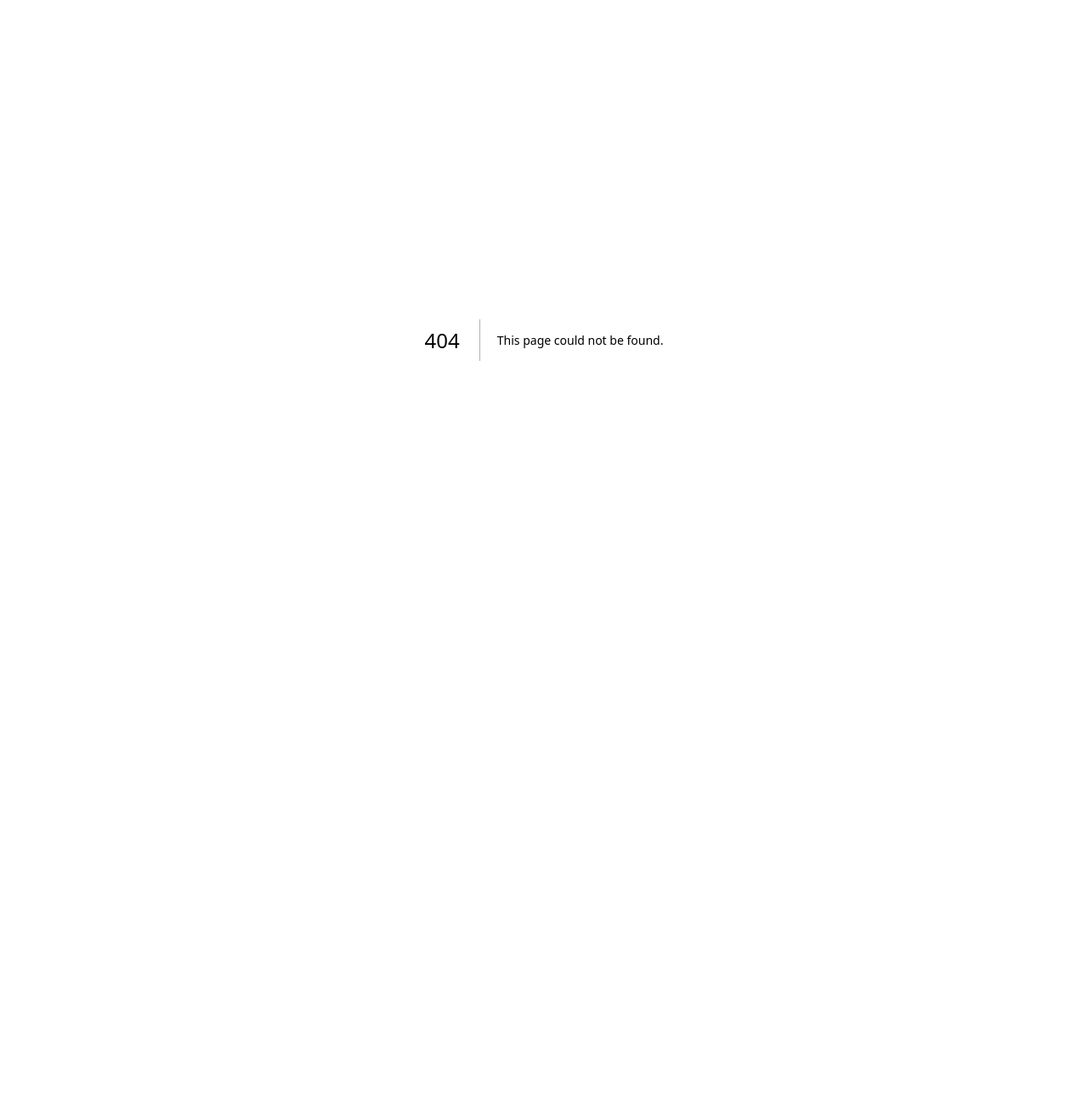
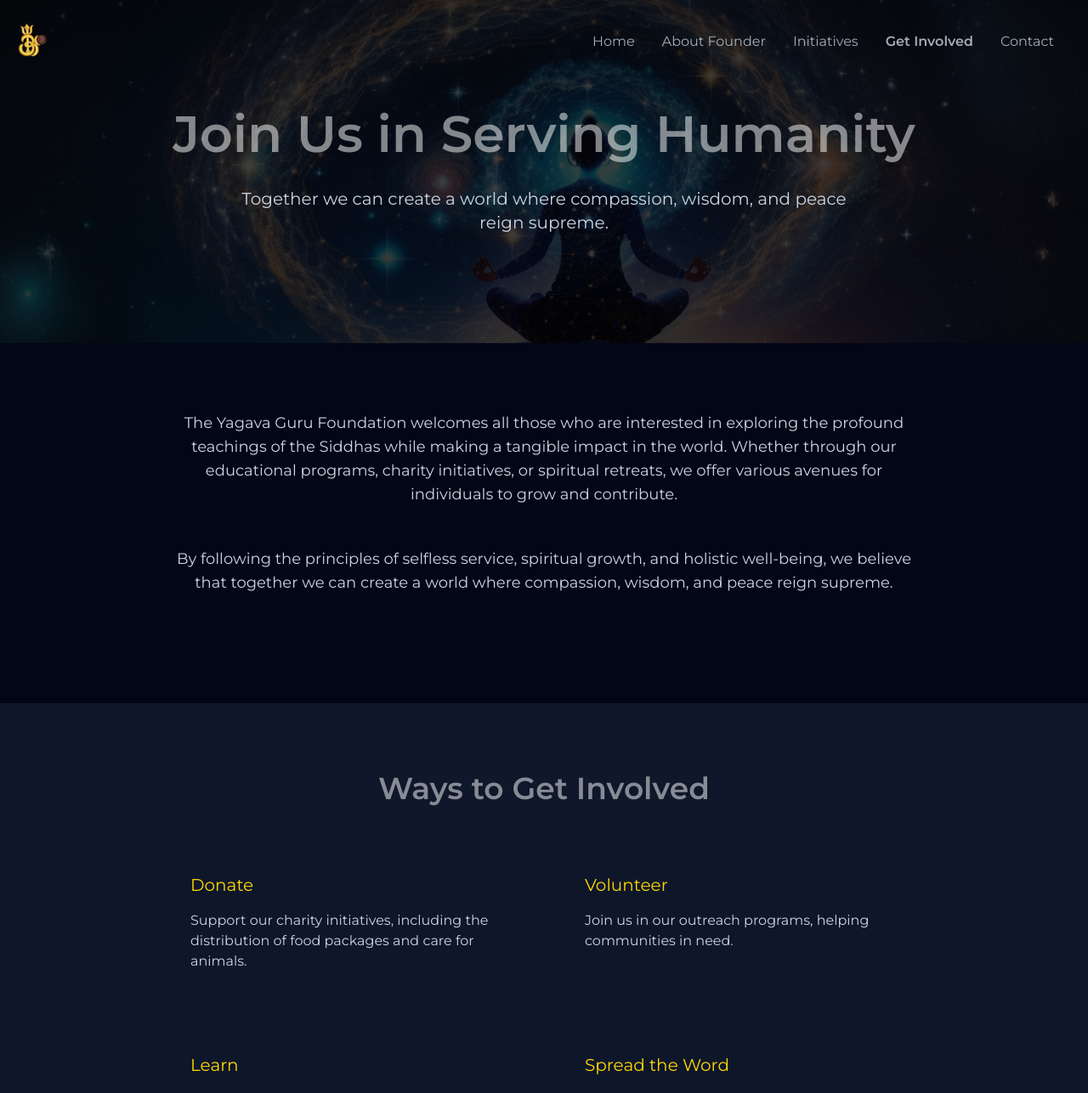
Before and after one commit to MuraliPrasanth2/Aathmanandhavanam, a Next.js app: page /get-involved in a window 1280 px wide. Before the commit this address had no page. Shown: the top 1287 px of the page at 85% size. Before the commit the page ends 800 px from the top, so only its background shows below. Built offline with nearby package versions, Linux system fonts and the light colour scheme.

Commit message:
Website completed

```diff
--- a/src/app/about/page.tsx
+++ b/src/app/about/page.tsx
@@ -3,6 +3,7 @@
 import Image from 'next/image';
 import SlideReveal from '../components/SlideReveal';
 import Navigation from '../components/Navigation';
+import Footer from '../components/Footer';
 
 export default function AboutPage() {
   return (
@@ -121,6 +122,7 @@ export default function AboutPage() {
           </div>
         </div>
       </section>
+      <Footer />
     </main>
   );
 }
--- /dev/null
+++ b/src/app/components/Footer.tsx
@@ -0,0 +1,11 @@
+export default function Footer() {
+  return (
+    <footer className='bg-slate-950 py-6'>
+      <div className='container mx-auto px-4'>
+        <div className='text-center text-slate-400'>
+          <p>© 2024 Yagava Guru Foundation. All rights reserved.</p>
+        </div>
+      </div>
+    </footer>
+  );
+}
--- a/src/app/components/MobileNav.tsx
+++ b/src/app/components/MobileNav.tsx
@@ -91,8 +91,8 @@ export default function MobileNav() {
             Initiatives
           </Link>
           <Link
-            href='#get-involved'
-            className='text-2xl font-bold text-white hover:text-primary-gold transition-colors'
+            href='/get-involved'
+            className={getLinkClass('/get-involved')}
             onClick={handleSectionClick}
           >
             Get Involved
--- a/src/app/components/Navigation.tsx
+++ b/src/app/components/Navigation.tsx
@@ -59,11 +59,7 @@ export default function Navigation() {
             <Link href='/initiatives' className={getLinkClass('/initiatives')}>
               Initiatives
             </Link>
-            <Link
-              href='#get-involved'
-              className='text-slate-300/80 hover:text-primary-gold transition-colors duration-300'
-              onClick={smoothScroll}
-            >
+            <Link href='/get-involved' className={getLinkClass('/get-involved')}>
               Get Involved
             </Link>
             <Link href='/contact' className={getLinkClass('/contact')}>
--- a/src/app/contact/page.tsx
+++ b/src/app/contact/page.tsx
@@ -4,6 +4,7 @@ import Image from 'next/image';
 import SlideReveal from '../components/SlideReveal';
 import ContactSection from '../components/ContactSection';
 import Navigation from '../components/Navigation';
+import Footer from '../components/Footer';
 
 export default function ContactPage() {
   return (
@@ -131,6 +132,8 @@ export default function ContactPage() {
           </div>
         </div>
       </section>
+
+      <Footer />
     </main>
   );
 }
--- /dev/null
+++ b/src/app/get-involved/page.tsx
@@ -0,0 +1,208 @@
+'use client';
+
+import Image from 'next/image';
+import Link from 'next/link';
+import Navigation from '../components/Navigation';
+import SlideReveal from '../components/SlideReveal';
+import Footer from '../components/Footer';
+
+export default function GetInvolvedPage() {
+  return (
+    <main className='min-h-screen bg-slate-950'>
+      <Navigation />
+
+      {/* Hero Section */}
+      <section className='relative py-32 flex items-center justify-center overflow-hidden'>
+        <div className='absolute inset-0 z-0'>
+          <Image
+            src='/images/Meditation.jpg'
+            alt='Get Involved Background'
+            fill
+            className='object-cover'
+            priority
+            quality={100}
+            sizes='100vw'
+            style={{
+              objectPosition: '50% 50%',
+            }}
+          />
+          <div className='absolute inset-0 bg-gradient-to-b from-black/80 via-black/75 to-black/80'></div>
+        </div>
+
+        <div className='container mx-auto px-4 relative z-10'>
+          <div className='text-center'>
+            <SlideReveal width='100%'>
+              <h1 className='text-4xl md:text-6xl font-semibold text-white/50 mb-8 font-montserrat'>
+                Join Us in Serving Humanity
+              </h1>
+            </SlideReveal>
+            <SlideReveal width='100%' delay={0.2}>
+              <p className='text-xl text-slate-300 max-w-3xl mx-auto'>
+                Together we can create a world where compassion, wisdom, and peace reign supreme.
+              </p>
+            </SlideReveal>
+          </div>
+        </div>
+      </section>
+
+      {/* Welcome Section */}
+      <section className='py-20 bg-slate-950'>
+        <div className='container mx-auto px-4'>
+          <div className='max-w-4xl mx-auto text-center'>
+            <div className='prose prose-lg prose-invert mx-auto'>
+              <p className='text-lg text-slate-300 mb-12'>
+                The Yagava Guru Foundation welcomes all those who are interested in exploring the
+                profound teachings of the Siddhas while making a tangible impact in the world.
+                Whether through our educational programs, charity initiatives, or spiritual
+                retreats, we offer various avenues for individuals to grow and contribute.
+              </p>
+              <p className='text-lg text-slate-300 mb-12'>
+                By following the principles of selfless service, spiritual growth, and holistic
+                well-being, we believe that together we can create a world where compassion, wisdom,
+                and peace reign supreme.
+              </p>
+            </div>
+          </div>
+        </div>
+      </section>
+
+      {/* Ways to Get Involved */}
+      <section className='py-20 bg-slate-900'>
+        <div className='container mx-auto px-4'>
+          <div className='max-w-4xl mx-auto'>
+            <h2 className='text-3xl md:text-4xl font-semibold text-white/50 mb-12 text-center'>
+              Ways to Get Involved
+            </h2>
+            <div className='grid md:grid-cols-2 gap-8'>
+              <div className='bg-slate-900/50 p-8 rounded-lg'>
+                <h3 className='text-xl text-primary-gold mb-4'>Donate</h3>
+                <p className='text-slate-300'>
+                  Support our charity initiatives, including the distribution of food packages and
+                  care for animals.
+                </p>
+              </div>
+              <div className='bg-slate-900/50 p-8 rounded-lg'>
+                <h3 className='text-xl text-primary-gold mb-4'>Volunteer</h3>
+                <p className='text-slate-300'>
+                  Join us in our outreach programs, helping communities in need.
+                </p>
+              </div>
+              <div className='bg-slate-900/50 p-8 rounded-lg'>
+                <h3 className='text-xl text-primary-gold mb-4'>Learn</h3>
+                <p className='text-slate-300'>
+                  Attend our workshops and classes on the Siddha Vedic lifestyle, or enroll in our
+                  educational programs.
+                </p>
+              </div>
+              <div className='bg-slate-900/50 p-8 rounded-lg'>
+                <h3 className='text-xl text-primary-gold mb-4'>Spread the Word</h3>
+                <p className='text-slate-300'>
+                  Help us spread awareness of the foundation&apos;s work and mission.
+                </p>
+              </div>
+            </div>
+          </div>
+        </div>
+      </section>
+
+      {/* Contact Section */}
+      <section className='py-20 bg-slate-950'>
+        <div className='container mx-auto px-4'>
+          <div className='max-w-4xl mx-auto'>
+            <h2 className='text-3xl md:text-4xl font-semibold text-white/50 mb-12 text-center'>
+              Contact Us
+            </h2>
+            <p className='text-lg text-slate-300 text-center mb-12'>
+              To learn more about our programs, or to contribute in any way, please get in touch
+              with us through our contact details below:
+            </p>
+            <div className='bg-slate-900/50 p-8 rounded-lg'>
+              <div className='space-y-4'>
+                <p className='flex items-start gap-3 text-slate-300'>
+                  <svg
+                    xmlns='http://www.w3.org/2000/svg'
+                    fill='none'
+                    viewBox='0 0 24 24'
+                    strokeWidth={1.5}
+                    stroke='currentColor'
+                    className='w-6 h-6 flex-shrink-0 text-accent-red'
+                  >
+                    <path
+                      strokeLinecap='round'
+                      strokeLinejoin='round'
+                      d='M15 10.5a3 3 0 11-6 0 3 3 0 016 0z'
+                    />
+                    <path
+                      strokeLinecap='round'
+                      strokeLinejoin='round'
+                      d='M19.5 10.5c0 7.142-7.5 11.25-7.5 11.25S4.5 17.642 4.5 10.5a7.5 7.5 0 1115 0z'
+                    />
+                  </svg>
+                  <span>
+                    19C Jeyaprakash Street
+                    <br />
+                    Chellamuthu Nagar
+                    <br />
+                    Kottur Malayandipattanam
+                    <br />
+                    Pollachi, Tamil Nadu - 642114
+                  </span>
+                </p>
+
+                <p className='flex items-center gap-3 text-slate-300'>
+                  <svg
+                    xmlns='http://www.w3.org/2000/svg'
+                    fill='none'
+                    viewBox='0 0 24 24'
+                    strokeWidth={1.5}
+                    stroke='currentColor'
+                    className='w-6 h-6 flex-shrink-0 text-accent-red'
+                  >
+                    <path
+                      strokeLinecap='round'
+                      strokeLinejoin='round'
+                      d='M2.25 6.75c0 8.284 6.716 15 15 15h2.25a2.25 2.25 0 002.25-2.25v-1.372c0-.516-.351-.966-.852-1.091l-4.423-1.106c-.44-.11-.902.055-1.173.417l-.97 1.293c-.282.376-.769.542-1.21.38a12.035 12.035 0 01-7.143-7.143c-.162-.441.004-.928.38-1.21l1.293-.97c.363-.271.527-.734.417-1.173L6.963 3.102a1.125 1.125 0 00-1.091-.852H4.5A2.25 2.25 0 002.25 4.5v2.25z'
+                    />
+                  </svg>
+                  <a href='tel:+918870744988' className='hover:text-primary-gold transition-colors'>
+                    +91 8870744988
+                  </a>
+                </p>
+
+                <p className='flex items-center gap-3 text-slate-300'>
+                  <svg
+                    xmlns='http://www.w3.org/2000/svg'
+                    fill='none'
+                    viewBox='0 0 24 24'
+                    strokeWidth={1.5}
+                    stroke='currentColor'
+                    className='w-6 h-6 flex-shrink-0 text-accent-red'
+                  >
+                    <path
+                      strokeLinecap='round'
+                      strokeLinejoin='round'
+                      d='M21.75 6.75v10.5a2.25 2.25 0 01-2.25 2.25h-15a2.25 2.25 0 01-2.25-2.25V6.75m19.5 0A2.25 2.25 0 0019.5 4.5h-15a2.25 2.25 0 00-2.25 2.25m19.5 0v.243a2.25 2.25 0 01-1.07 1.916l-7.5 4.615a2.25 2.25 0 01-2.36 0L3.32 8.91a2.25 2.25 0 01-1.07-1.916V6.75'
+                    />
+                  </svg>
+                  <a
+                    href='mailto:Yagavagurufoundation@gmail.com'
+                    className='hover:text-primary-gold transition-colors'
+                  >
+                    Yagavagurufoundation@gmail.com
+                  </a>
+                </p>
+              </div>
+            </div>
+            <div className='text-center mt-12'>
+              <p className='text-lg text-slate-300'>
+                We welcome you to reach out for any inquiries or to get involved with our programs
+                and initiatives. We look forward to connecting with you.
+              </p>
+            </div>
+          </div>
+        </div>
+      </section>
+      <Footer />
+    </main>
+  );
+}
--- a/src/app/initiatives/page.tsx
+++ b/src/app/initiatives/page.tsx
@@ -4,6 +4,7 @@ import Image from 'next/image';
 import SlideReveal from '../components/SlideReveal';
 import Navigation from '../components/Navigation';
 import Link from 'next/link';
+import Footer from '../components/Footer';
 
 export default function InitiativesPage() {
   return (
@@ -170,6 +171,8 @@ export default function InitiativesPage() {
           </div>
         </div>
       </section>
+
+      <Footer />
     </main>
   );
 }
--- a/src/app/layout.tsx
+++ b/src/app/layout.tsx
@@ -1,32 +1,22 @@
 import type { Metadata } from 'next';
-import { Montserrat, Noto_Sans_Tamil } from 'next/font/google';
+import { Montserrat } from 'next/font/google';
 import './globals.css';
 
-const montserrat = Montserrat({
-  subsets: ['latin'],
-  weight: ['300', '400', '500', '600', '700'],
-  variable: '--font-montserrat',
-});
-
-const notoSansTamil = Noto_Sans_Tamil({
-  subsets: ['tamil'],
-  weight: ['100', '200', '300', '400', '500', '600', '700', '800', '900'],
-  variable: '--font-tamil',
-});
+const montserrat = Montserrat({ subsets: ['latin'] });
 
 export const metadata: Metadata = {
-  title: 'Sri  Yaagavaguru',
-  description:
-    'Official website of Sri Yaagavaguru Temple - A sacred place of worship and spiritual enlightenment',
+  title: 'Yagava Guru Foundation',
+  description: 'Empowering Lives, Preserving Traditions, Serving Humanity',
+  icons: {
+    icon: '/images/logo.png',
+    apple: '/images/logo.png',
+  },
 };
 
 export default function RootLayout({ children }: { children: React.ReactNode }) {
   return (
     <html lang='en'>
-      <body className={`${montserrat.variable} ${notoSansTamil.variable} font-sans`}>
-        {children}
-        <div id='portal'></div>
-      </body>
+      <body className={montserrat.className}>{children}</body>
     </html>
   );
 }
```
